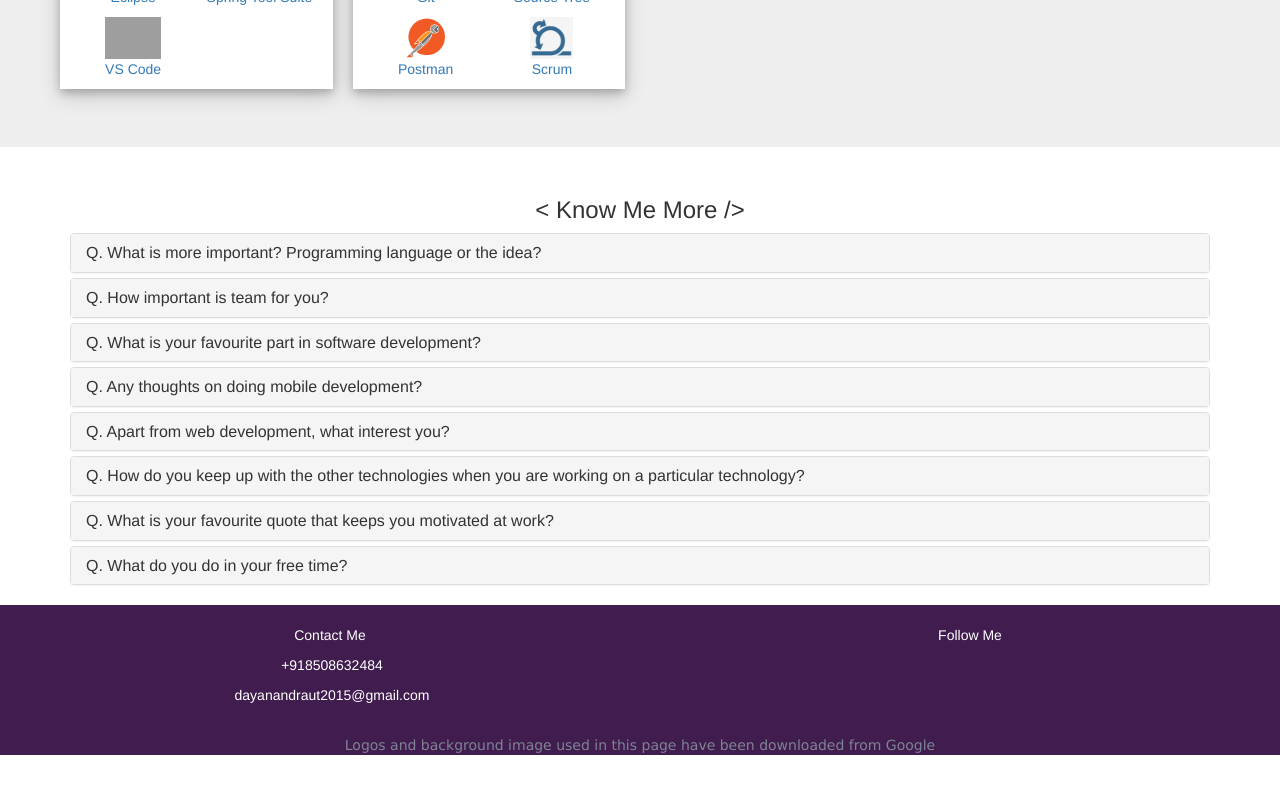
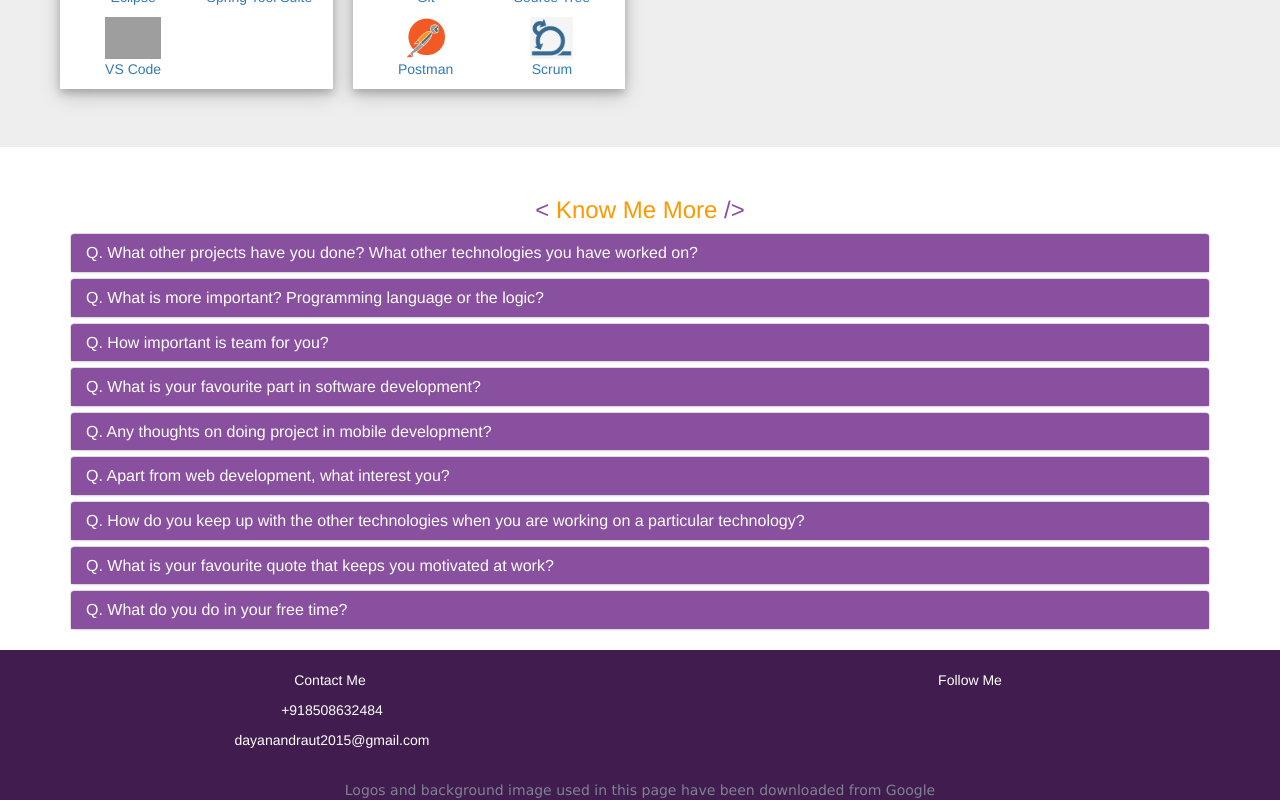
Before and after one commit to dayanandraut/parichay, an Angular app: page / in a window 1280 px wide. Shown: the part 2369-3169 px from the top of the page. Before the commit the page ends 3124 px from the top, so only its background shows below. Built offline with nearby package versions, Linux system fonts and the light colour scheme; grey boxes are pictures that could not be loaded.

Commit message:
added answers

```diff
--- a/src/app/know-me-more/know-me-more.component.css
+++ b/src/app/know-me-more/know-me-more.component.css
@@ -1,3 +1,23 @@
 header{
     text-align: center;
+    color:#8950a0;
 }
+
+#title{
+    color: #fe9800;
+}
+
+.faq-heading{
+    background: #8950a0;
+    color: white;
+}
+
+.faq-heading:hover{
+    background: #401d4e;
+}
+
+.faq-answer{
+    border: 1px solid #8950a0;
+    color: #401d4e;
+    font-size: medium;
+}
--- a/src/app/know-me-more/know-me-more.component.html
+++ b/src/app/know-me-more/know-me-more.component.html
@@ -1,16 +1,16 @@
 <section id="knowMeMore" *ngIf="faq" class="container">
 
-  <header><h3>&lt; Know Me More /&gt;</h3></header>
+  <header><h3>&lt; <span id="title">Know Me More</span> /&gt;</h3></header>
     <div class="panel-group" id="accordion">
         <div class="panel panel-default" *ngFor="let q of faq; index as i">
-          <div class="panel-heading">
+          <div class="panel-heading faq-heading">
             <h4 class="panel-title">
               <a data-toggle="collapse" data-parent="#accordion" href="#faq{{i}}">
               Q. {{q.question}}</a>
             </h4>
           </div>
           <div id="faq{{i}}" class="panel-collapse collapse">
-            <div class="panel-body">{{q.answer}}</div>
+            <div class="panel-body faq-answer">{{q.answer}}</div>
           </div>
         </div>
     </div>
--- a/src/app/know-me-more/know-me-more.component.ts
+++ b/src/app/know-me-more/know-me-more.component.ts
@@ -12,13 +12,41 @@ export class KnowMeMoreComponent implements OnInit {
   ngOnInit() {
   }
 faq = [
-  {question: "What is more important? Programming language or the idea?", answer:"cde"},
-  {question: "How important is team for you?", answer:"123"},
-  {question: "What is your favourite part in software development?", answer:"123"},
-  {question: "Any thoughts on doing mobile development?", answer:"123"},
-  {question: "Apart from web development, what interest you?", answer:"123"},
-  {question: "How do you keep up with the other technologies when you are working on a particular technology?", answer:"123"},
-  {question: "What is your favourite quote that keeps you motivated at work?", answer:"123"},
-  {question: "What do you do in your free time?", answer:"123"}
+  {
+    question: "What other projects have you done? What other technologies you have worked on?",
+    answer:"Apart from projects shown in the project section, I have developed  'Sona Discussion Forum', an online platform for discussing doubts amoung professors and students at Sona. I have also developed 'Coding Assistant', a window application where you can code by speaking. I have been involved in developing online application to estimate budget for NCC, Salem. Likewise I have worked on 'PackXpress', an online platform for courier service. Apart from these, I have also worked on Selenium (Java) for automation testing for web application."
+  },
+  {
+    question: "What is more important? Programming language or the logic?",
+    answer:"Programming language is just a tool to implement the solution. The solution comes from the well framed logic. So yes, the logic is more important. At the same time, knowing the features of language matters too, especially while implementing the solution in the efficient way."
+  },
+  {
+    question: "How important is team for you?",
+    answer:"I believe in teamwork. Team mates are required for pair programming, code reviews, helping each other when stuck, and most importantly having fun at work."
+  },
+  {
+    question: "What is your favourite part in software development?",
+    answer:"My favourite part in software development is analysis and coming up with the solution (logic). Although I work on full stack, I like the backend more. That's where I enjoy implementing my solution. Even in the front end, I love coding in javascript/typescript more than writing html script."
+  },
+  {
+    question: "Any thoughts on doing project in mobile development?",
+    answer:"Yes, I am looking for the opportunity."
+  },
+  {
+    question: "Apart from web development, what interest you?",
+    answer:"During my Computer Science programme at College, I was amazed by the concepts used in Data Science, Machine Learning and Artificial Intelligence. I am interested to explore these fields."
+  },
+  {
+    question: "How do you keep up with the other technologies when you are working on a particular technology?",
+    answer:"It is true that you tend to forget other technologies once you start working on one particular technology. I tend to forget Python syntax when I am working with Java and vice versa. But a small brush up is enough to recall the syntax. However, I keep revising the core concepts  like Data structures and Algorithms, DBMS etc from time to time. To keep up with my programming skills, I do solve online problems at Hackerrank, and Hackerearth. Apart from these, I read tech blogs to keep myself updated."
+  },
+  {
+    question: "What is your favourite quote that keeps you motivated at work?",
+    answer:"If you ask me a question, and if I don't know the answer, I am going to say that I don't know. But I know how to find the answer and I bet I will find the answer. -The Pursuit of Happyness"
+  },
+  {
+    question: "What do you do in your free time?",
+    answer:"I love exploring places. So whenever it is possible, I do travelling. I like to think myself as a sports person. I play cricket, volleyball, badminton. When bored, I do watch tv series."
+  }
 ];
 }
```
